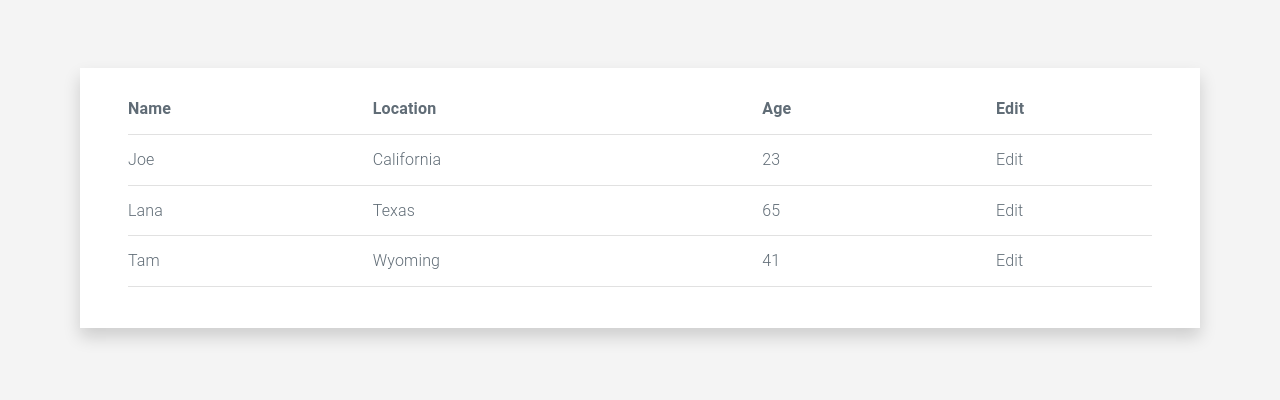
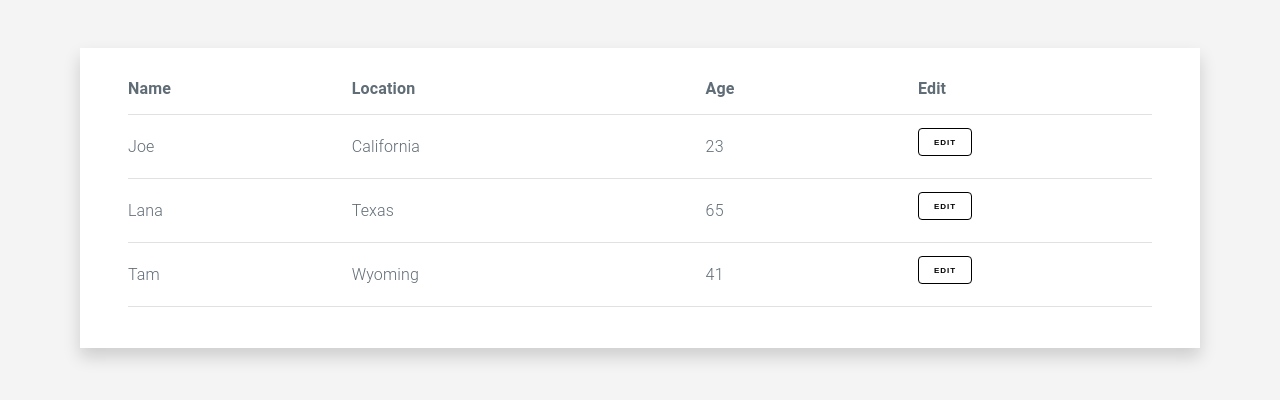
Before and after one commit to freddieiboy/table-app, a React (Create React App) app: page / in a window 1280 px wide. Shown: the part 202-602 px from the top of the page. Built offline with nearby package versions, Linux system fonts and the light colour scheme; the HTML template or start-up script is replaced by a standard one.

Commit message:
clean up project and add options to button.js

```diff
--- a/src/App.js
+++ b/src/App.js
@@ -1,5 +1,4 @@
 import React, { Component } from 'react';
-import logo from './logo.svg';
 import './App.css';
 import UsersDataTable from './UsersDataTable'
 
--- a/src/Button.js
+++ b/src/Button.js
@@ -3,17 +3,70 @@ import React, { Component } from 'react';
 class Button extends Component {
   constructor(props) {
     super(props);
+    this.state = {
+      pressed: false
+    }
   }
 
   setAction = () => {
     this.props.action();
+    this.unPress();
+  }
+
+  press = () => {
+    return this.setState({pressed: true});
+  }
+
+  unPress = () => {
+    return this.setState({pressed: false});
   }
 
   render() {
+    const styles = {
+      Button: {
+        backgroundColor: 'black',
+        borderColor: 'black'
+      },
+      outline: {
+        color: 'black',
+        backgroundColor: 'white'
+      },
+      small: {
+        fontSize: '.8rem',
+        height: '2.8rem',
+        lineHeight: '2.8rem',
+        padding: '0 1.5rem'
+      },
+      pressed: {
+        opacity: .6,
+        backgroundColor: '#f1f1f1'
+      }
+    }
     return (
-      <div className="Button button-black" onMouseUp={this.setAction}>
-        <div className="button-label">{this.props.label}</div>
-      </div>
+      <button
+        className="button button-black"
+        style={ifStyle(
+          styles.Button,
+          this.props.type === 'outline' && styles.outline,
+          this.props.size === 'small' && styles.small,
+          this.state.pressed && styles.pressed
+        )}
+        onMouseUp={this.setAction}
+        onMouseDown={this.press}>
+        {this.props.label}
+      </button>
     )
   }
 }
+
+export function ifStyle() {
+  var res = {};
+  for (var i = 0; i < arguments.length; ++i) {
+    if (arguments[i]) {
+      Object.assign(res, arguments[i]);
+    }
+  }
+  return res;
+}
+
+export default Button;
--- a/src/UsersDataTable.js
+++ b/src/UsersDataTable.js
@@ -1,4 +1,5 @@
 import React, { Component } from 'react';
+import Button from './Button';
 
 class UsersDataTable extends Component {
   constructor(props) {
@@ -31,19 +32,34 @@ class UsersDataTable extends Component {
               <td>Joe</td>
               <td>California</td>
               <td>23</td>
-              <td>Edit</td>
+              <td><Button
+                label={'Edit'}
+                size={'small'}
+                type={'outline'}
+                action={() => console.log('do action')}
+                /></td>
             </tr>
             <tr>
               <td>Lana</td>
               <td>Texas</td>
               <td>65</td>
-              <td>Edit</td>
+              <td><Button
+                label={'Edit'}
+                size={'small'}
+                type={'outline'}
+                action={() => console.log('do action')}
+                /></td>
             </tr>
             <tr>
               <td>Tam</td>
               <td>Wyoming</td>
               <td>41</td>
-              <td>Edit</td>
+              <td><Button
+                label={'Edit'}
+                size={'small'}
+                type={'outline'}
+                action={() => console.log('do action')}
+                /></td>
             </tr>
           </tbody>
         </table>
```
Also changed, not shown: src/logo.svg (deleted).
